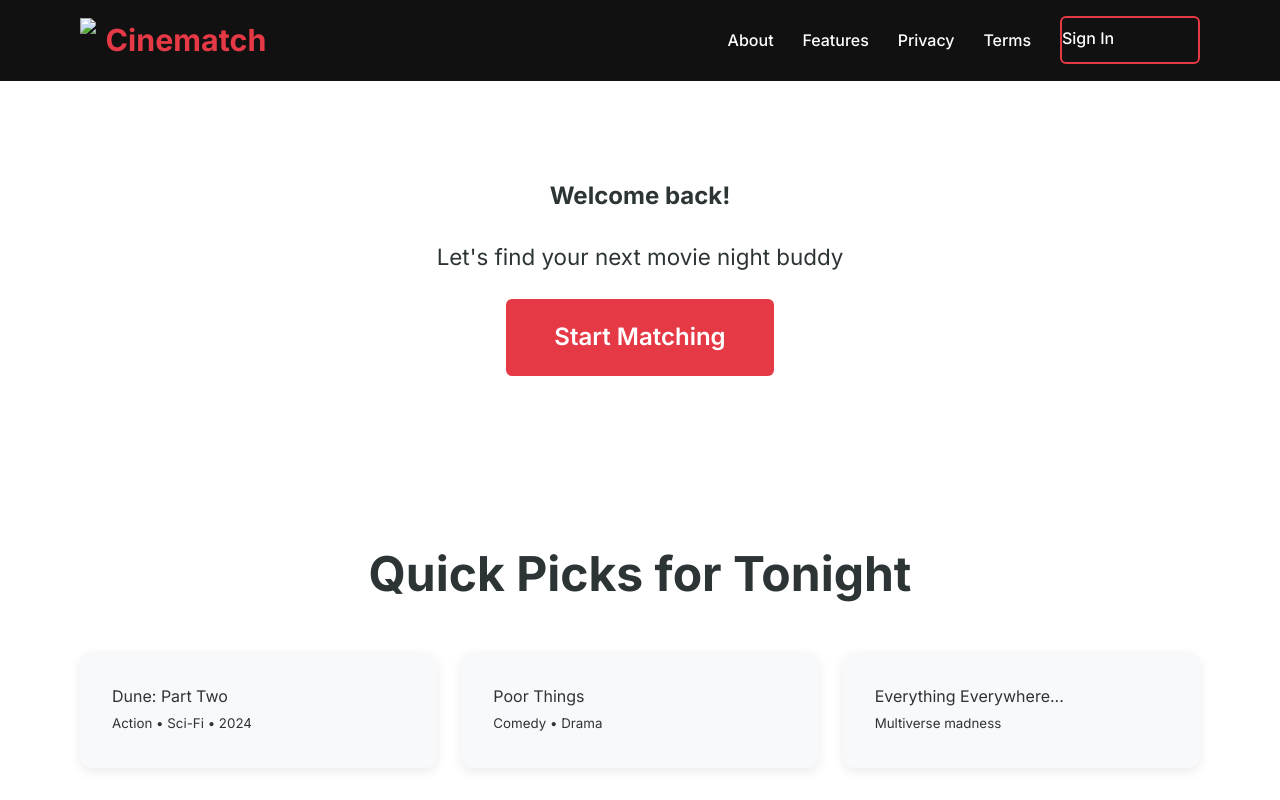
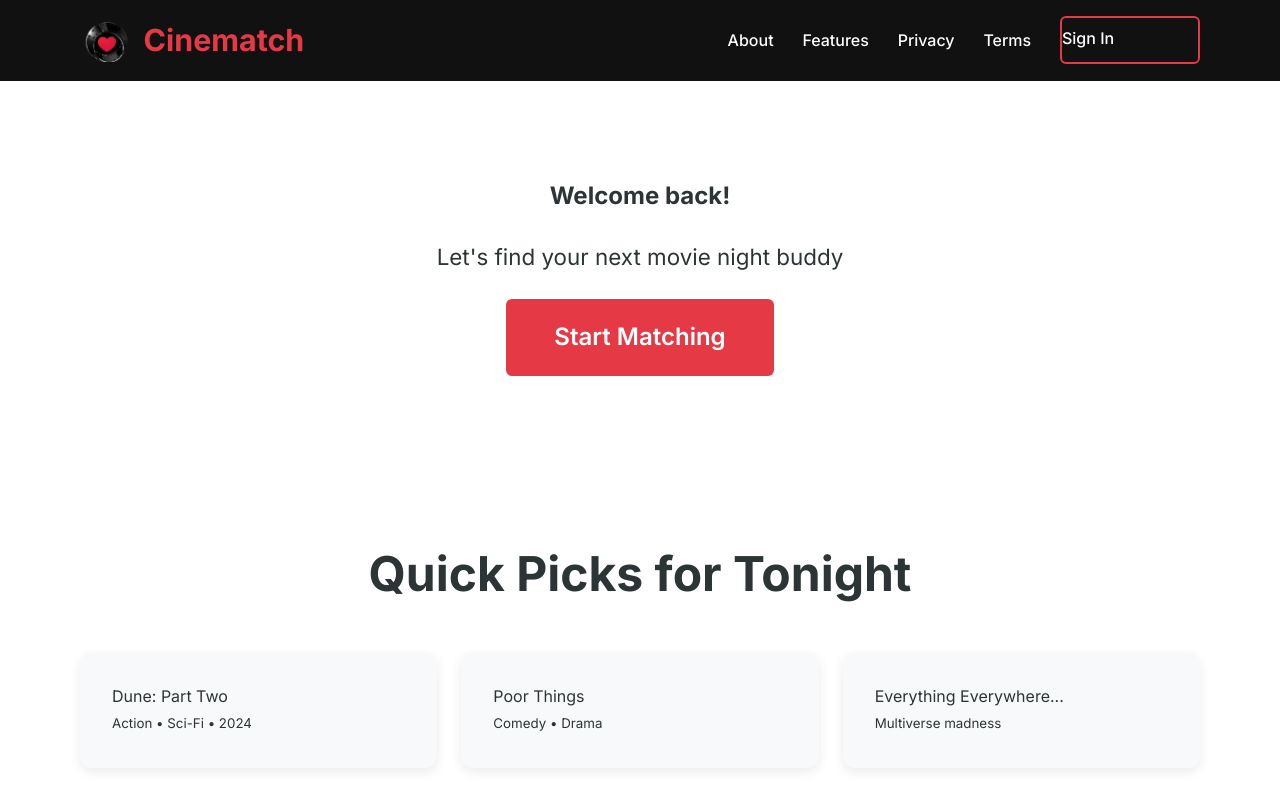
Before and after one commit to KakamyratM/cinematch, a plain HTML site: page home.html in a window 1280 px wide. Shown: the top 800 px of the page. Drawn offline with Linux system fonts and the light colour scheme.

Commit message:
Update home.html

```diff
--- a/home.html
+++ b/home.html
@@ -13,7 +13,7 @@
   <div class="container">
     <nav>
       <a href="/" class="logo">
-        <img src="logo.png.jpeg" alt="Cinematch Logo - Film reel with red heart" class="logo-img">
+        <img src="logo.png.png" alt="Cinematch Logo - Film reel with red heart" class="logo-img">
         <span class="logo-text">Cinematch</span>
       </a>
 
```
